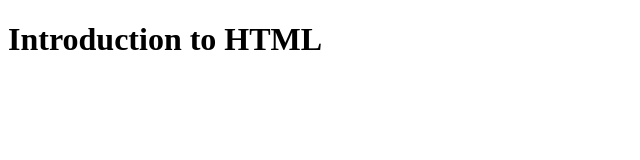
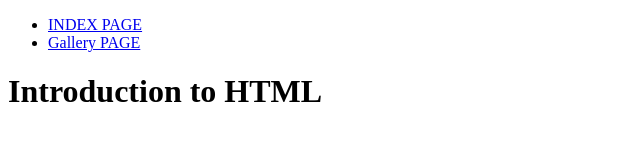
Before and after one commit to mohamoud07/FristProgram, a plain HTML site: page index.html in a window 1280 px wide. Shown: the whole page, without its empty margins (0-640 px from the left). Drawn offline with Linux system fonts and the light colour scheme.

Commit message:
Update index.html

```diff
--- a/index.html
+++ b/index.html
@@ -6,6 +6,10 @@
 	<title>Basic on html</title>
 </head>
 <body>
+	<ul>
+		<li><a href="index.html">INDEX PAGE</a></li>
+		<li><a href="index.Galery.html">Gallery  PAGE</a></li>
+	</ul>
 
 	<h1>Introduction to HTML</h1>
 
```
